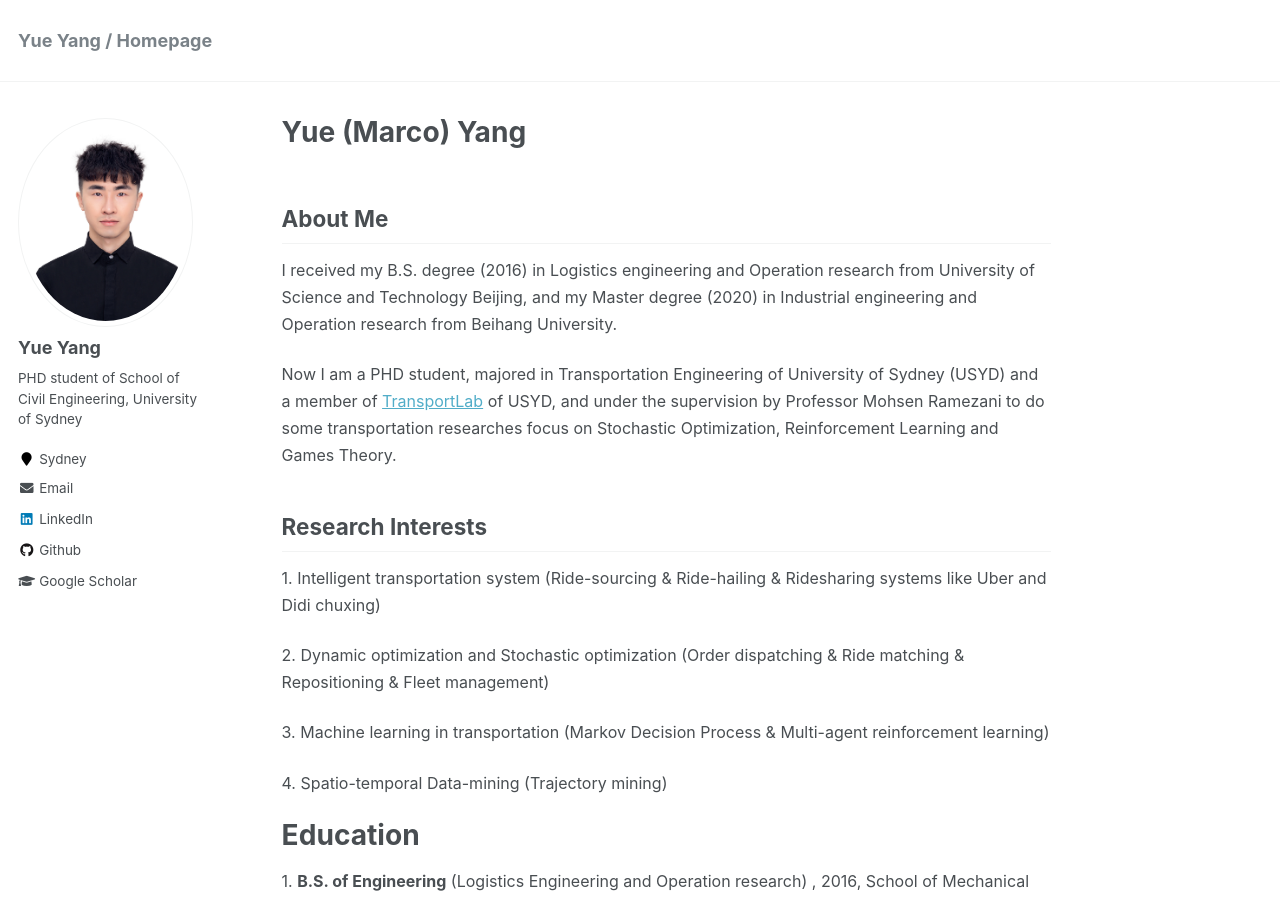
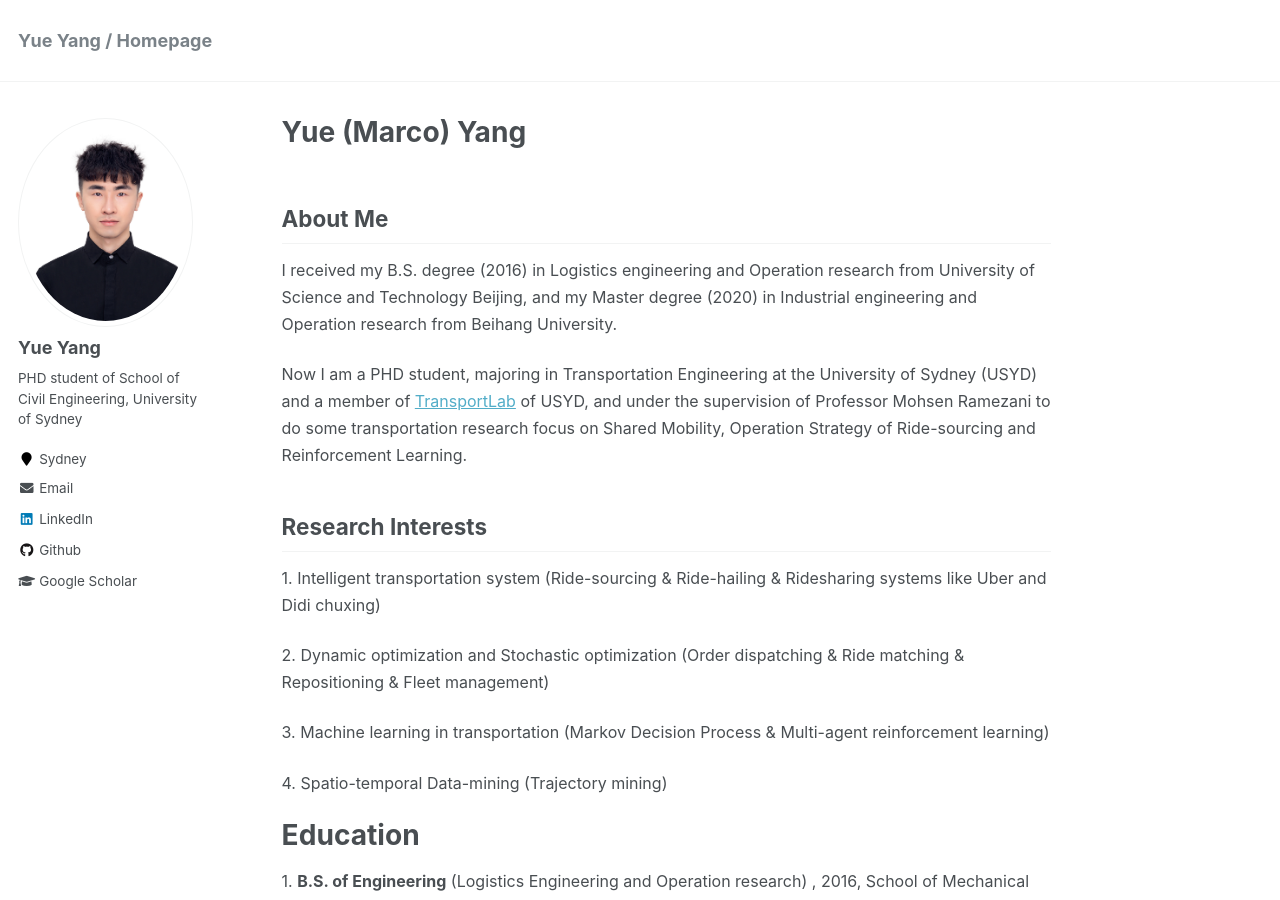
Before and after one commit to marco-yue/biography, a Jekyll site: the page built from _pages/about.md, in a window 1280 px wide and 900 px high. Built offline with Jekyll 4.4.1, drawn with Linux system fonts in a browser that asks for light colours.

Commit message:
Update about.md

```diff
--- a/_pages/about.md
+++ b/_pages/about.md
@@ -13,7 +13,7 @@ redirect_from:
 <p><font size=3>I received my B.S. degree (2016) in Logistics engineering and Operation research from University of Science and Technology Beijing, and my Master degree (2020) in Industrial engineering and Operation research from Beihang University.</font></p>
 
 
-<p><font size=3>Now I am a PHD student, majored in Transportation Engineering of University of Sydney (USYD) and a member of <a href="https://transportlab.sydney.edu.au/home/research/control/">TransportLab</a> of USYD, and under the supervision by Professor Mohsen Ramezani to do some transportation researches focus on Stochastic Optimization, Reinforcement Learning and Games Theory.</font></p>
+<p><font size=3>Now I am a PHD student, majoring in Transportation Engineering at the University of Sydney (USYD) and a member of <a href="https://transportlab.sydney.edu.au/home/research/control/">TransportLab</a> of USYD, and under the supervision of Professor Mohsen Ramezani to do some transportation research focus on Shared Mobility, Operation Strategy of Ride-sourcing and Reinforcement Learning.</font></p>
 
 
 ## Research Interests
```
